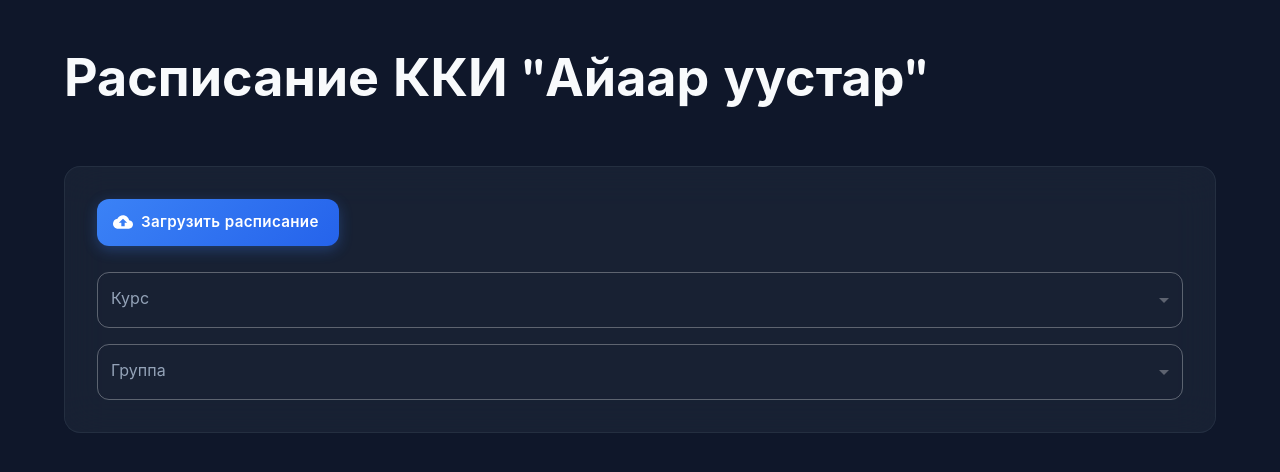
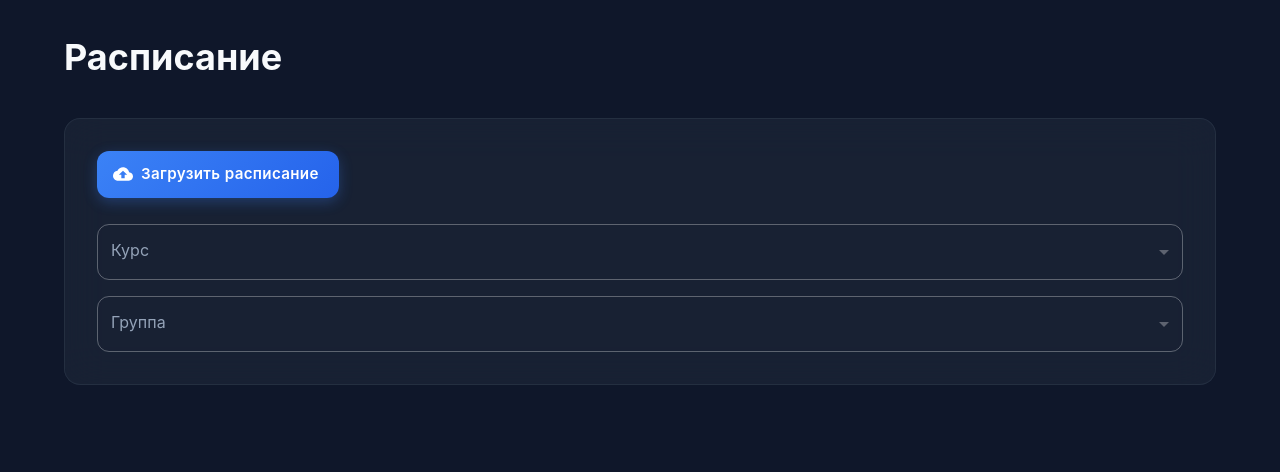
Before and after one commit to QWtom/kki-schedule-project, a Next.js app: page / in a window 1280 px wide. Shown: the top 472 px of the page. Built offline with nearby package versions, Linux system fonts and the light colour scheme.

Commit message:
Update page.tsx

```diff
--- a/src/app/page.tsx
+++ b/src/app/page.tsx
@@ -104,8 +104,8 @@ export default function Home() {
 
     return (
         <Container maxWidth="lg">
-            <Typography fontSize={52} fontWeight={700} mt={5}>Расписание ККИ "Айаар уустар"</Typography>
-            <Box sx={{ py: 6, minHeight: '100vh' }}>
+            <Typography fontSize={36} fontWeight={700} mt={4}>Расписание</Typography>
+            <Box sx={{ py: 4, minHeight: '100vh' }}>
                 {/* ... Header section ... */}
                 <Stack spacing={4}>
                     <Paper
```
